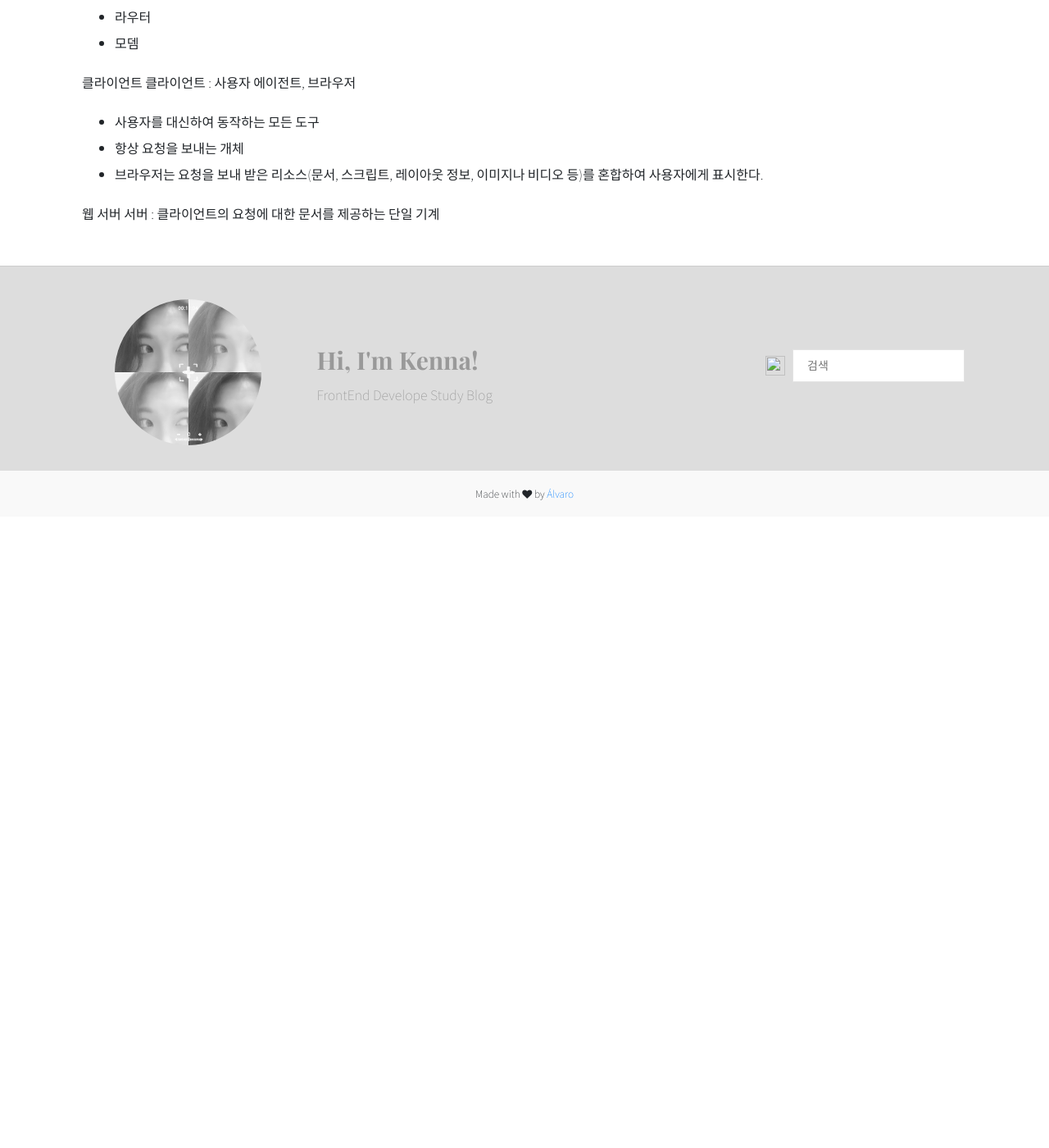
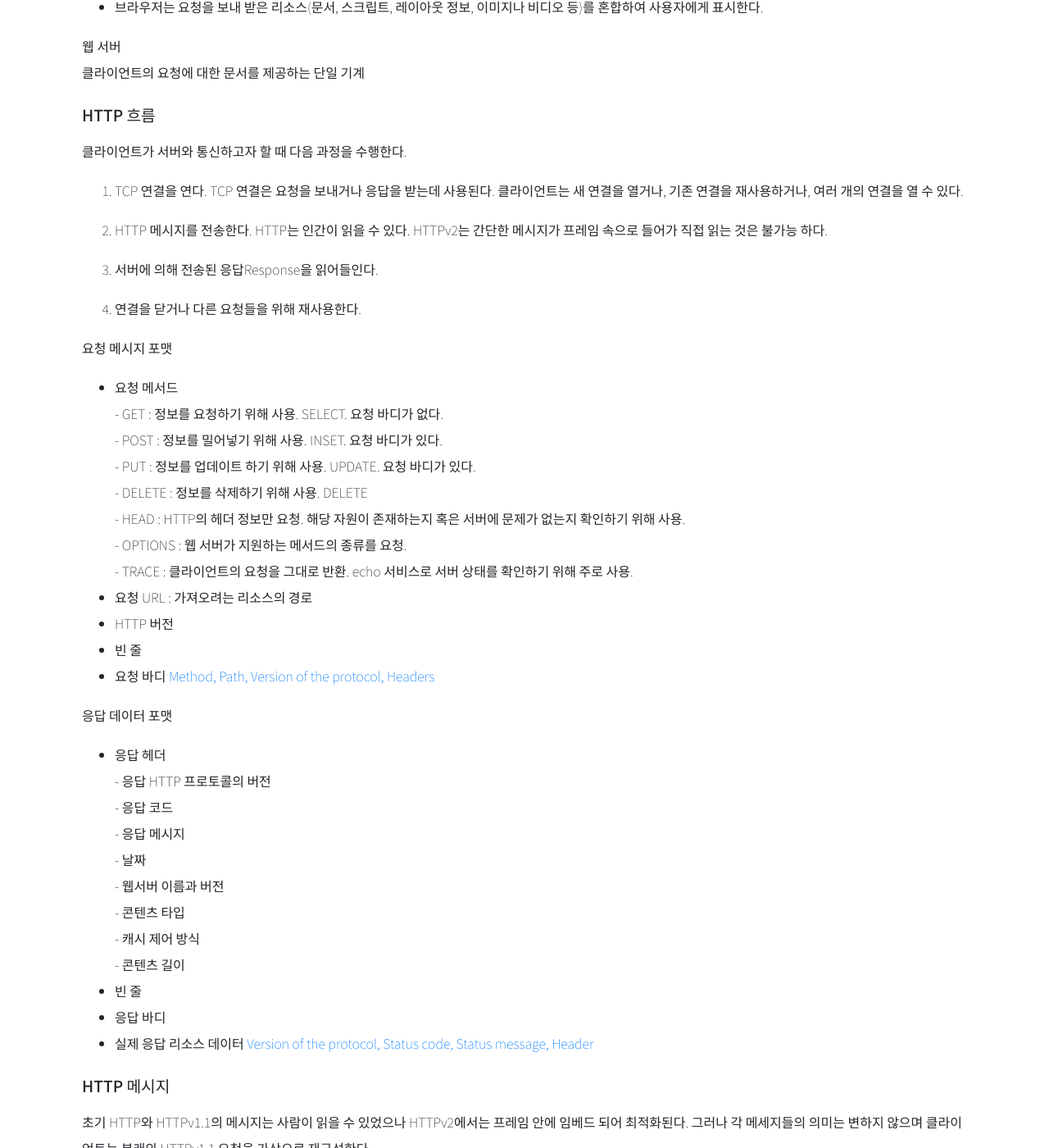
Before and after one commit to kenna-hwa/kenna-hwa.github.io, a Jekyll site: the page built from _collections/_blog/2021-05-19-http-protocol.markdown, in a window 1280 px wide and 1400 px high, scrolled down 1497 px. Shown: the whole window at 82% size. Built offline with Jekyll 4.4.1, drawn with Linux system fonts in a browser that asks for light colours; nearby versions of some CDN libraries; some web fonts are replaced; before the commit the page ends 2127 px from its top, so only the background shows below that; some of the changed text lies outside the part shown.

Commit message:
http 개요 작성

```diff
--- a/_collections/_blog/2021-05-19-http-protocol.markdown
+++ b/_collections/_blog/2021-05-19-http-protocol.markdown
@@ -9,7 +9,7 @@ description: MDN 문서
 ---
 
 ###### HTTP
-[MDN 보러가기][https://developer.mozilla.org/ko/docs/Web/HTTP]
+<a herf="https://developer.mozilla.org/ko/docs/Web/HTTP">MDN 보러가기</a>
 
 **HTTP HyperText Transfer Protocol**
 - 하이퍼미디어(데이터 종류에 제약이 없음) 문서를 전송하기 위한 프로토콜
@@ -19,8 +19,8 @@ description: MDN 문서
 - 웹에서 이루어지는 데이터 교환의 기초
 - 현재 http v1.1이 가장 널리 쓰인다.
 
-**요청과 응답**
-![클라이언트-프록시-프록시-서버](https://mdn.mozillademos.org/files/13679/Client-server-chain.png)
+**요청과 응답**<br>
+[클라이언트-프록시-프록시-서버](https://mdn.mozillademos.org/files/13679/Client-server-chain.png)
 1. 클라이언트의 개별적인 요청
 2. 서버로 보내짐
 3. 서버는 받은 요청을 처리
@@ -38,12 +38,79 @@ description: MDN 문서
 - 라우터
 - 모뎀
 
-**클라이언트**
-클라이언트 : 사용자 에이전트, 브라우저
+**클라이언트**<br>
+사용자 에이전트, 브라우저
 
 - 사용자를 대신하여 동작하는 모든 도구
 - 항상 요청을 보내는 개체
 - 브라우저는 요청을 보내 받은 리소스(문서, 스크립트, 레이아웃 정보, 이미지나 비디오 등)를 혼합하여 사용자에게 표시한다.
 
-**웹 서버**
-서버 : 클라이언트의 요청에 대한 문서를 제공하는 단일 기계
+**웹 서버**<br>
+클라이언트의 요청에 대한 문서를 제공하는 단일 기계
+
+###### HTTP 흐름
+
+클라이언트가 서버와 통신하고자 할 때 다음 과정을 수행한다.
+
+1. TCP 연결을 연다.
+       TCP 연결은 요청을 보내거나 응답을 받는데 사용된다. 클라이언트는 새 연결을 열거나, 기존 연결을 재사용하거나, 여러 개의 연결을 열 수 있다.
+
+2. HTTP 메시지를 전송한다.
+       HTTP는 인간이 읽을 수 있다. HTTPv2는 간단한 메시지가 프레임 속으로 들어가 직접 읽는 것은 불가능 하다.
+
+3. 서버에 의해 전송된 응답Response을 읽어들인다.
+
+4. 연결을 닫거나 다른 요청들을 위해 재사용한다.
+
+**요청 메시지 포맷**<br>
+- 요청 메서드<br>
+       - GET : 정보를 요청하기 위해 사용. SELECT. 요청 바디가 없다.<br>
+       - POST : 정보를 밀어넣기 위해 사용. INSET. 요청 바디가 있다.<br>
+       - PUT : 정보를 업데이트 하기 위해 사용. UPDATE. 요청 바디가 있다.<br>
+       - DELETE : 정보를 삭제하기 위해 사용. DELETE<br>
+       - HEAD : HTTP의 헤더 정보만 요청. 해당 자원이 존재하는지 혹은 서버에 문제가 없는지 확인하기 위해 사용.<br>
+       - OPTIONS : 웹 서버가 지원하는 메서드의 종류를 요청.<br>
+       - TRACE : 클라이언트의 요청을 그대로 반환. echo 서비스로 서버 상태를 확인하기 위해 주로 사용.<br>
+- 요청 URL : 가져오려는 리소스의 경로
+- HTTP 버전
+- 빈 줄
+- 요청 바디
+[Method, Path, Version of the protocol, Headers](https://mdn.mozillademos.org/files/13679/Client-server-chain.png)
+
+
+**응답 데이터 포맷**<br>
+- 응답 헤더<br>
+       - 응답 HTTP 프로토콜의 버전<br>
+       - 응답 코드<br>
+       - 응답 메시지<br>
+       - 날짜<br>
+       - 웹서버 이름과 버전<br>
+       - 콘텐츠 타입<br>
+       - 캐시 제어 방식<br>
+       - 콘텐츠 길이<br>
+- 빈 줄
+- 응답 바디
+- 실제 응답 리소스 데이터
+[Version of the protocol, Status code, Status message, Header](https://mdn.mozillademos.org/files/13691/HTTP_Response.png)
+
+
+
+###### HTTP 메시지
+
+초기 HTTP와 HTTPv1.1의 메시지는 사람이 읽을 수 있었으나 HTTPv2에서는 프레임 안에 임베드 되어 최적화된다. 그러나 각 메세지들의 의미는 변하지 않으며 클라이언트는 본래의 HTTPv1.1 요청을 가상으로 재구성한다.
+
+
+###### HTTP 기반 API
+
+보편적으로 HTTP 기반으로 사용되는 API는 **XMLHttpRequest API**이다.
+그리고 최신 Fetch API는 보다 강력하고 유연한 기능을 제공한다.
+
+서버-전송 이벤트는 서버가 전송 매커니즘으로 HTTP를 사용하여 클라이언트로 이벤트를 보낼 수 있도록 하는 단방향 서비스다.
+클라이언트는 EventSource 인터페이스를 사용하여 연결을 맺고 이벤트 핸들러를 설정한다.
+
+브라우저는 HTTP스트림으로 도착한 메세지를 적절한 Event객체로 자동 변환하여 이벤트 핸들러로 전달하거나 특정 유형의 이벤트가 생성되지 않은 경우에는 onmessage 이벤트 핸들러로 전달한다.
+
+
+###### 결론
+
+HTTP는 사용이 쉬운 확장 가능한 프로토콜로 클라이언트-서버 구조는 HTTP가 웹의 확장된 수용 능력과 함께 발전하도록 만들어주고 있다.
```
